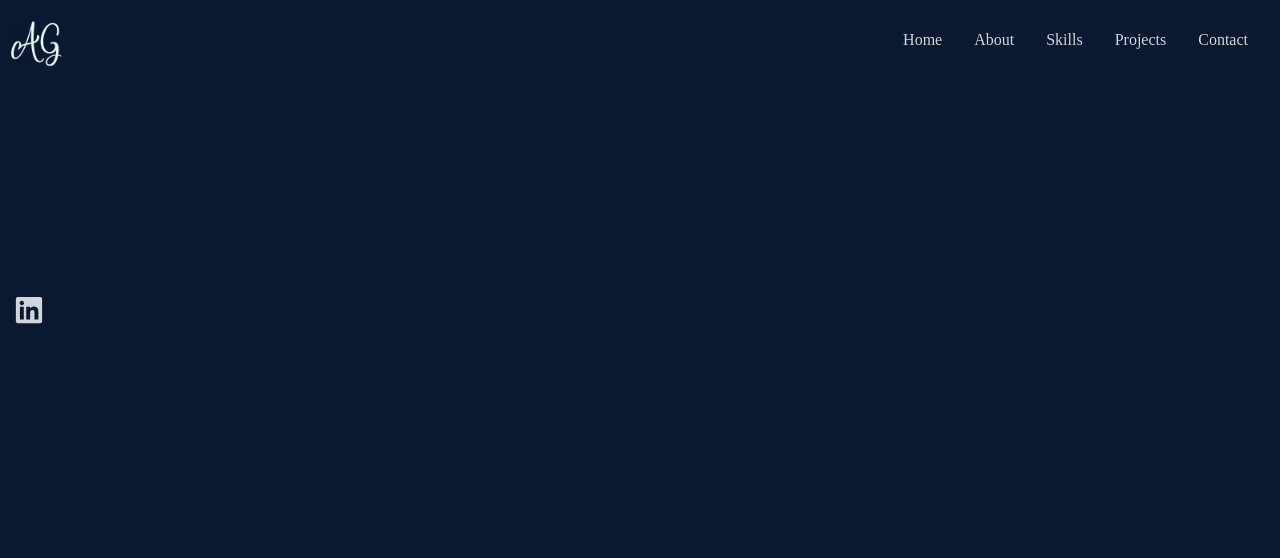
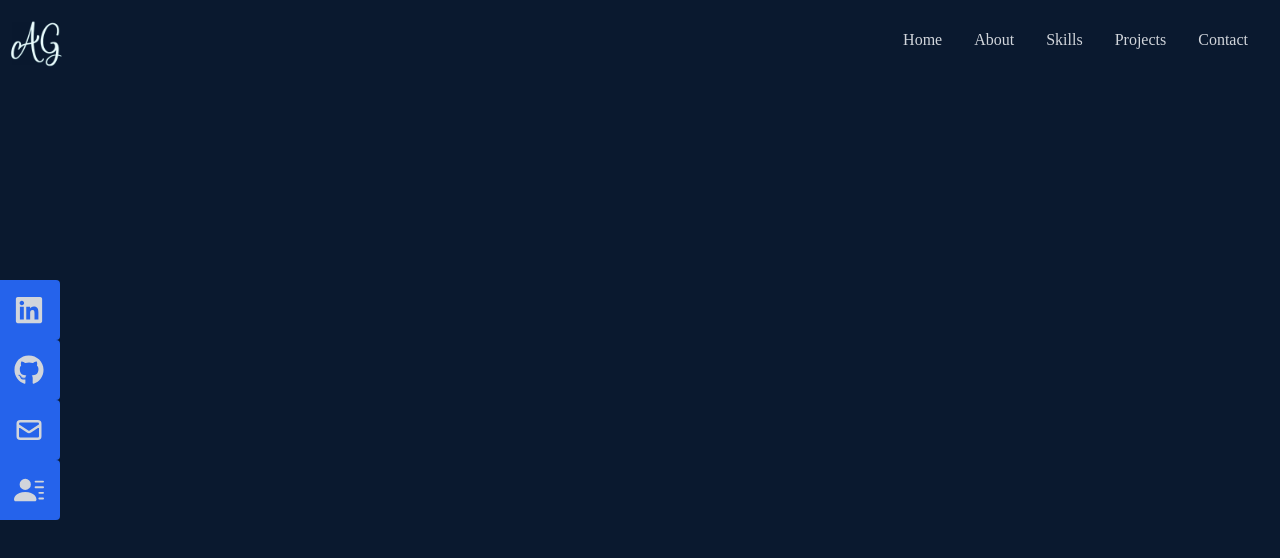
Before and after one commit to andrewgomez1992/portfolio-react, a React (Create React App) app: page / in a window 1280 px wide. Shown: the top 558 px of the page. Built offline with nearby package versions, Linux system fonts and the light colour scheme; the HTML template or start-up script is replaced by a standard one.

Commit message:
4 icons showing on left with slide wip

```diff
--- a/src/components/Navbar.jsx
+++ b/src/components/Navbar.jsx
@@ -46,9 +46,24 @@
         {/** Social Icons */}
         <div className='flex fixed flex-col top-[35%] left-0'>
             <ul>
-                <li className='w-[160px] h-[60px] flex justify-between items-center ml-[-100px] hover:ml-[-10px] duration-300'>
+                <li className='w-[160px] h-[60px] flex justify-between items-center ml-[-100px] hover:ml-[-10px] duration-300 bg-blue-600 rounded'>
                     <a className='flex justify-between items center w-full text-gray-300' href="/">
                         Linkedin <FaLinkedin  size={30}/>
+                    </a>
+                </li>
+                <li className='w-[160px] h-[60px] flex justify-between items-center ml-[-100px] hover:ml-[-10px] duration-300 bg-blue-600 rounded'>
+                    <a className='flex justify-between items center w-full text-gray-300' href="/">
+                        Linkedin <FaGithub  size={30}/>
+                    </a>
+                </li>
+                <li className='w-[160px] h-[60px] flex justify-between items-center ml-[-100px] hover:ml-[-10px] duration-300 bg-blue-600 rounded'>
+                    <a className='flex justify-between items center w-full text-gray-300' href="/">
+                        Linkedin <HiOutlineMail  size={30}/>
+                    </a>
+                </li>
+                <li className='w-[160px] h-[60px] flex justify-between items-center ml-[-100px] hover:ml-[-10px] duration-300 bg-blue-600 rounded'>
+                    <a className='flex justify-between items center w-full text-gray-300' href="/">
+                        Linkedin <BsFillPersonLinesFill  size={30}/>
                     </a>
                 </li>
             </ul>
```
